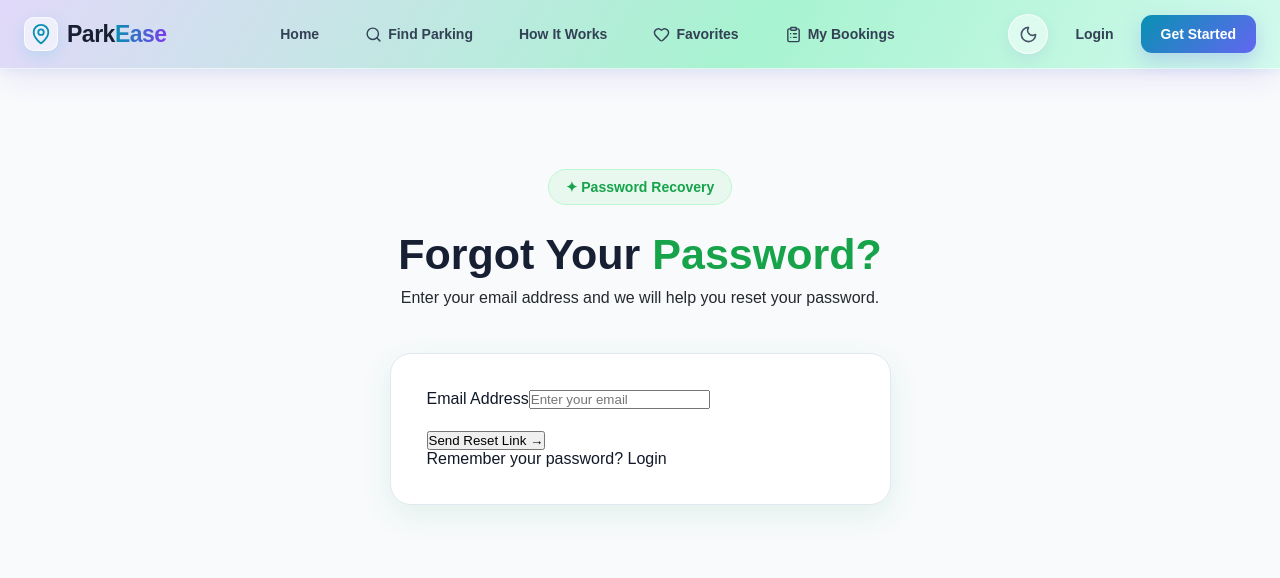
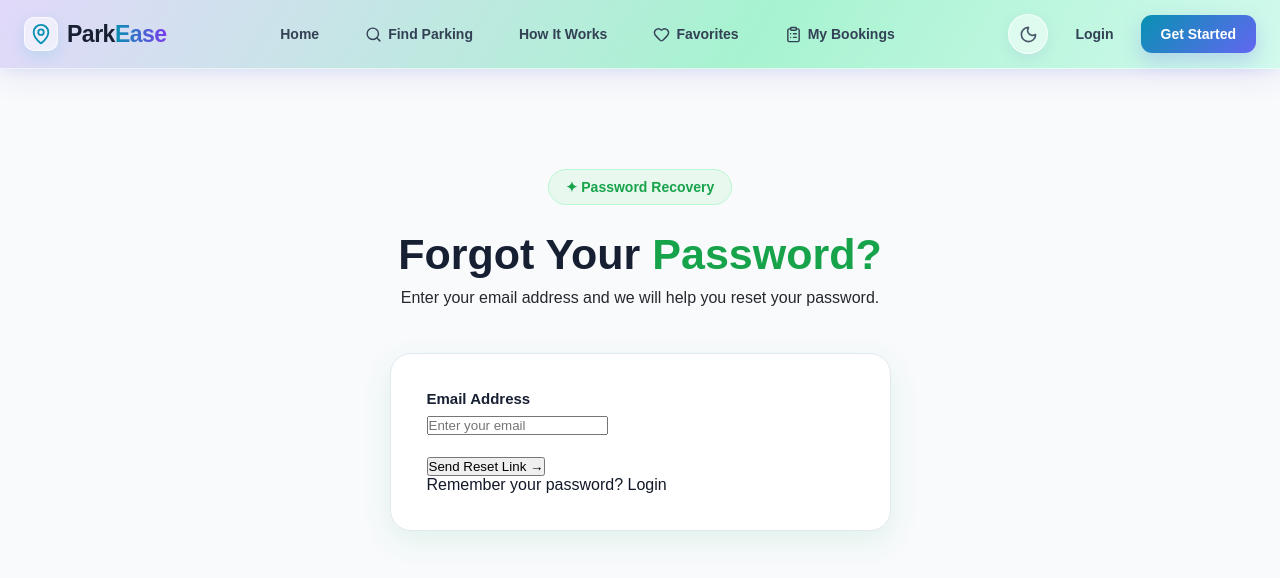
Before and after one commit to dibeyendu-dev/smart-parking-system, a React (Vite) app: page /forgot-password in a window 1280 px wide. Shown: the top 578 px of the page. Built offline with nearby package versions, Linux system fonts and the light colour scheme.

Commit message:
Forget Password css part 8added

```diff
--- a/src/css/ForgotPassword.css
+++ b/src/css/ForgotPassword.css
@@ -51,3 +51,10 @@
 .forgot-password-field {
     margin-bottom: 22px;
 }
+.forgot-password-field label {
+    display: block;
+    margin-bottom: 9px;
+    color: #172033;
+    font-size: 15px;
+    font-weight: 600;
+}
```
